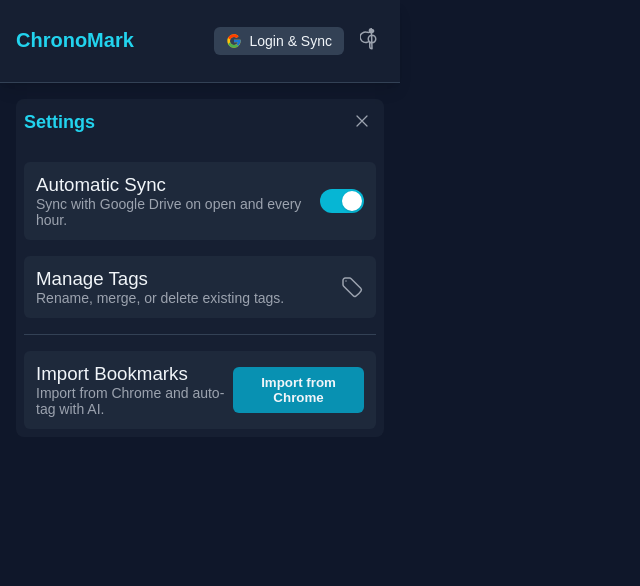
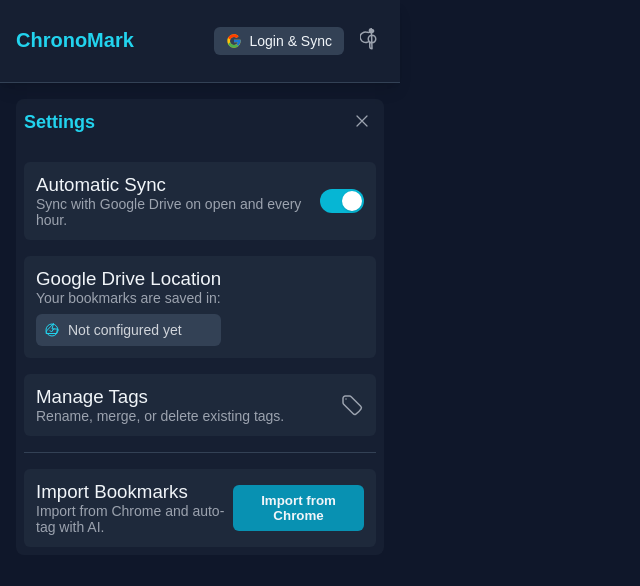
Before and after one commit to Flllexa/chronomark, a React (Vite) app: page / in a window 1280 px wide. Both pictures are taken after a click on the button 372 px from the left and 40 px from the top of the page. Shown: the top 586 px of the page, without its empty margins (0-640 px from the left). Built offline with nearby package versions, Linux system fonts and the light colour scheme; no server answers.

Commit message:
Add Google Drive folder location display in settings

```diff
--- a/components/Settings.tsx
+++ b/components/Settings.tsx
@@ -1,8 +1,8 @@
 
 
-import React, { useState } from 'react';
+import React, { useState, useEffect } from 'react';
 import type { Settings as SettingsType, ImportStatus, TagWithCount } from '../types';
-import { CloseIcon, TagIcon } from './icons';
+import { CloseIcon, TagIcon, CloudCheckIcon } from './icons';
 import { ToggleSwitch } from './ToggleSwitch';
 import { TagManagement } from './TagManagement';
 
@@ -30,8 +30,31 @@
     onDeleteTag
 }) => {
     const [view, setView] = useState<SettingsView>('main');
+    const [driveFolderInfo, setDriveFolderInfo] = useState<string>('');
 
     const isImporting = importStatus.status !== 'idle';
+
+    useEffect(() => {
+        // Get the file ID from storage to show folder info
+        const getDriveFolderInfo = async () => {
+            if (typeof chrome !== 'undefined' && chrome.storage && chrome.storage.local) {
+                try {
+                    const result = await chrome.storage.local.get(['googleDriveFileId']);
+                    if (result.googleDriveFileId) {
+                        setDriveFolderInfo('Google Drive > App Data > chronomark_bookmarks.json');
+                    } else {
+                        setDriveFolderInfo('Not configured yet');
+                    }
+                } catch (error) {
+                    setDriveFolderInfo('Unable to determine location');
+                }
+            } else {
+                setDriveFolderInfo('Chrome extension storage not available');
+            }
+        };
+
+        getDriveFolderInfo();
+    }, []);
 
     const renderImportStatus = () => {
         if (!isImporting) return null;
@@ -106,6 +129,17 @@
                     />
                 </div>
 
+                <div className="setting-item">
+                    <div>
+                        <h3>Google Drive Location</h3>
+                        <p>Your bookmarks are saved in:</p>
+                        <div className="drive-folder-info">
+                            <CloudCheckIcon className="icon" />
+                            <span>{driveFolderInfo}</span>
+                        </div>
+                    </div>
+                </div>
+
                 <div
                     onClick={() => setView('tags')}
                     className="setting-item clickable"
--- a/index.html
+++ b/index.html
@@ -540,6 +540,24 @@
         .setting-item p { font-size: 0.875rem; color: var(--text-gray-400); margin: 0; }
         .setting-item .icon { width: 1.5rem; height: 1.5rem; color: var(--text-gray-400); }
 
+        .drive-folder-info {
+            display: flex;
+            align-items: center;
+            gap: 0.5rem;
+            margin-top: 0.5rem;
+            padding: 0.5rem;
+            background-color: var(--bg-slate-700);
+            border-radius: 0.375rem;
+            font-size: 0.875rem;
+            color: var(--text-gray-300);
+        }
+        .drive-folder-info .icon {
+            width: 1rem;
+            height: 1rem;
+            color: var(--cyan-400);
+            flex-shrink: 0;
+        }
+
         .settings-divider {
             padding-top: 1rem;
             border-top: 1px solid var(--border-slate-700);
```
Also changed, not shown: index.js.
